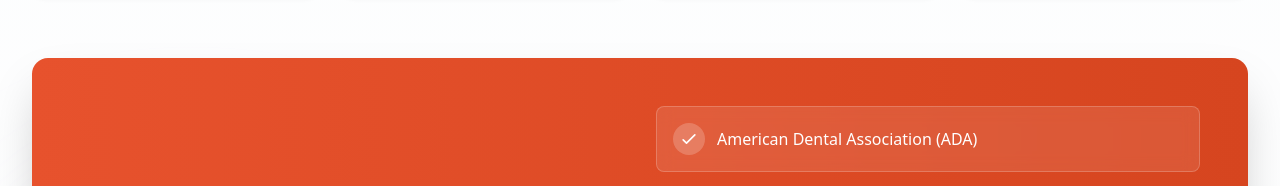
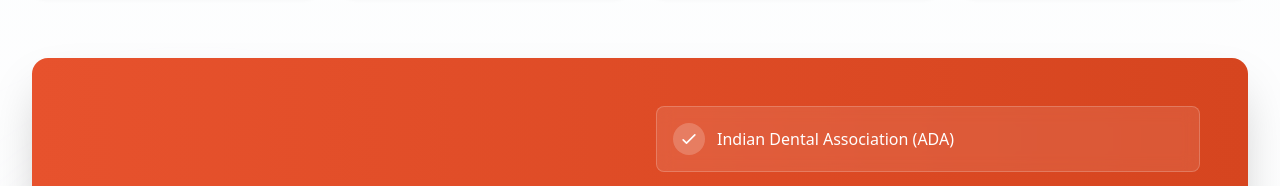
Before and after one commit to Mateen7c7/identiti_dental, a React (Vite) app: page / in a window 1280 px wide. Shown: the part 1820-2006 px from the top of the page. Built offline with nearby package versions, Linux system fonts and the light colour scheme.

Commit message:
updation

```diff
--- a/src/components/About.jsx
+++ b/src/components/About.jsx
@@ -180,7 +180,7 @@
   ]
 
   const certifications = [
-    'American Dental Association (ADA)',
+    'Indian Dental Association (ADA)',
     'State Board Certified',
     'Advanced Cosmetic Dentistry',
     'Implant Dentistry Specialist',
--- a/src/components/Footer.jsx
+++ b/src/components/Footer.jsx
@@ -164,7 +164,7 @@
                   Emergency Line
                 </p>
                 <a
-                  href="tel:+16195550143"
+                  href="tel:6302669428"
                   className="text-lg font-semibold text-white hover:text-red-400 transition-colors duration-300 flex items-center gap-2"
                   style={{ color: '#E7522D' }}
                   onMouseEnter={(e) => {
@@ -189,7 +189,7 @@
                       d="M3 5a2 2 0 012-2h3.28a1 1 0 01.948.684l1.498 4.493a1 1 0 01-.502 1.21l-2.257 1.13a11.042 11.042 0 005.516 5.516l1.13-2.257a1 1 0 011.21-.502l4.493 1.498a1 1 0 01.684.949V19a2 2 0 01-2 2h-1C9.716 21 3 14.284 3 6V5z"
                     />
                   </svg>
-                  (619) 555-0143
+                  6302669428
                 </a>
                 <p className="text-xs text-slate-400 mt-2">
                   Available 24/7 for dental emergencies
@@ -228,7 +228,7 @@
           <div className="flex items-center gap-6 text-sm text-slate-400">
             <span className="hidden sm:inline">Licensed Dental Practice</span>
             <span className="text-slate-600">•</span>
-            <span>San Diego, CA</span>
+            <span>Hyderabad Telengana</span>
           </div>
         </div>
       </div>
```
